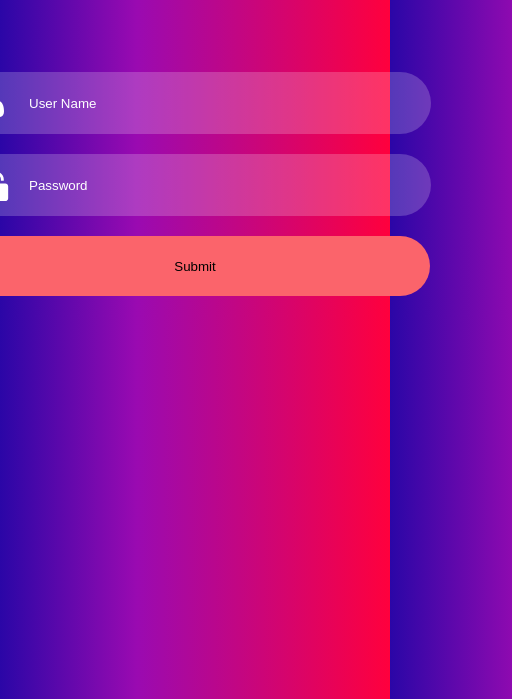
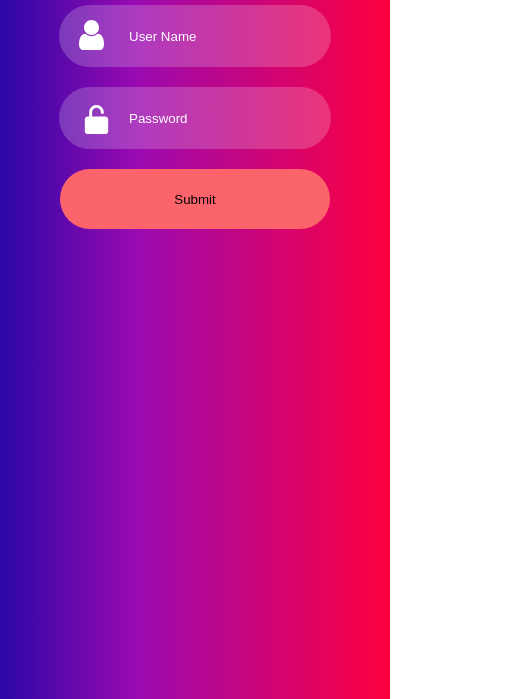
Before and after one commit to luizcarlos12345/Primeiro-site-, a plain HTML site: page index.html in a window 390 px wide. Shown: the part 145-844 px from the top of the page, 512 px wide, since content can reach past the window. Drawn offline with Linux system fonts and the light colour scheme.

Commit message:
responsividae do site, coloquei width auto ou 100%, @media

```diff
--- a/login.css
+++ b/login.css
@@ -1,8 +1,20 @@
+html {
+
+    font-size: 85%;
+}
+
+
 body {
+    width: 100%;
     margin: 0px;
     padding: 0px;
-    background: linear-gradient(90deg, #2606A6 -1.41%, #9A0AB1 35.15%, #FF003D 100%);
+    background: linear-gradient(to right, #2606A6 -1.41%, #9A0AB1 35.15%, #FF003D 100%);
+    background-attachment: fixed;
+
+
+
 }
+
 
 
 nav ul {
@@ -22,25 +34,26 @@ nav a {
 
 nav a:hover {
 
-   background-color: rgb(255, 255,255,0.2);
-   padding: 10px;
+    background-color: rgb(255, 255, 255, 0.2);
+    padding: 10px;
 
 }
 
-.back-menu{
-    background-color: rgb(255, 255,255,0.1);
+.back-menu {
+    background-color: rgb(255, 255, 255, 0.1);
 }
 
 
 
 .container {
-
     display: flex;
     align-items: center;
     justify-content: space-between;
     margin-top: 50px;
     margin-left: 100px;
     margin-right: 100px;
+    width: auto;
+
 
 
 }
@@ -51,42 +64,34 @@ nav a:hover {
     align-items: center;
     justify-content: center;
     margin-top: 75px;
+    width: auto;
 
 
 }
 
-input{
+input {
 
     width: 400px;
     height: 60px;
     border-radius: 90px;
     border: 0px;
-    background:rgb(255, 255,255,0.2);
+    background: rgb(255, 255, 255, 0.2);
     outline: none;
-
-
-
-
-
-}
-
-
-.input-space {
-    margin-bottom: 20px;
-
 
 
 }
 
 
 
+.input-space {
+    margin-bottom: 20px;
+
+}
+
 
 input::placeholder {
 
-
-  color: white;
-
-
+    color: white;
 }
 
 input[type=text] {
@@ -102,10 +107,37 @@ input[type=submit] {
     width: 470px;
 
 }
-.input-span{
-    position:absolute;
+
+.input-span {
+    position: absolute;
     margin-left: 20px;
     margin-top: 15px;
 
 
 }
+
+
+@media (max-width:540px) {
+
+    .menu {
+
+        display: none;
+    }
+}
+
+@media (max-width: 490px) {
+
+    input {
+
+        width: 200px;
+        height: 60px;
+
+    }
+
+    input[type=submit] {
+
+        width: 270px;
+        height: 60px;
+
+    }
+}
```
